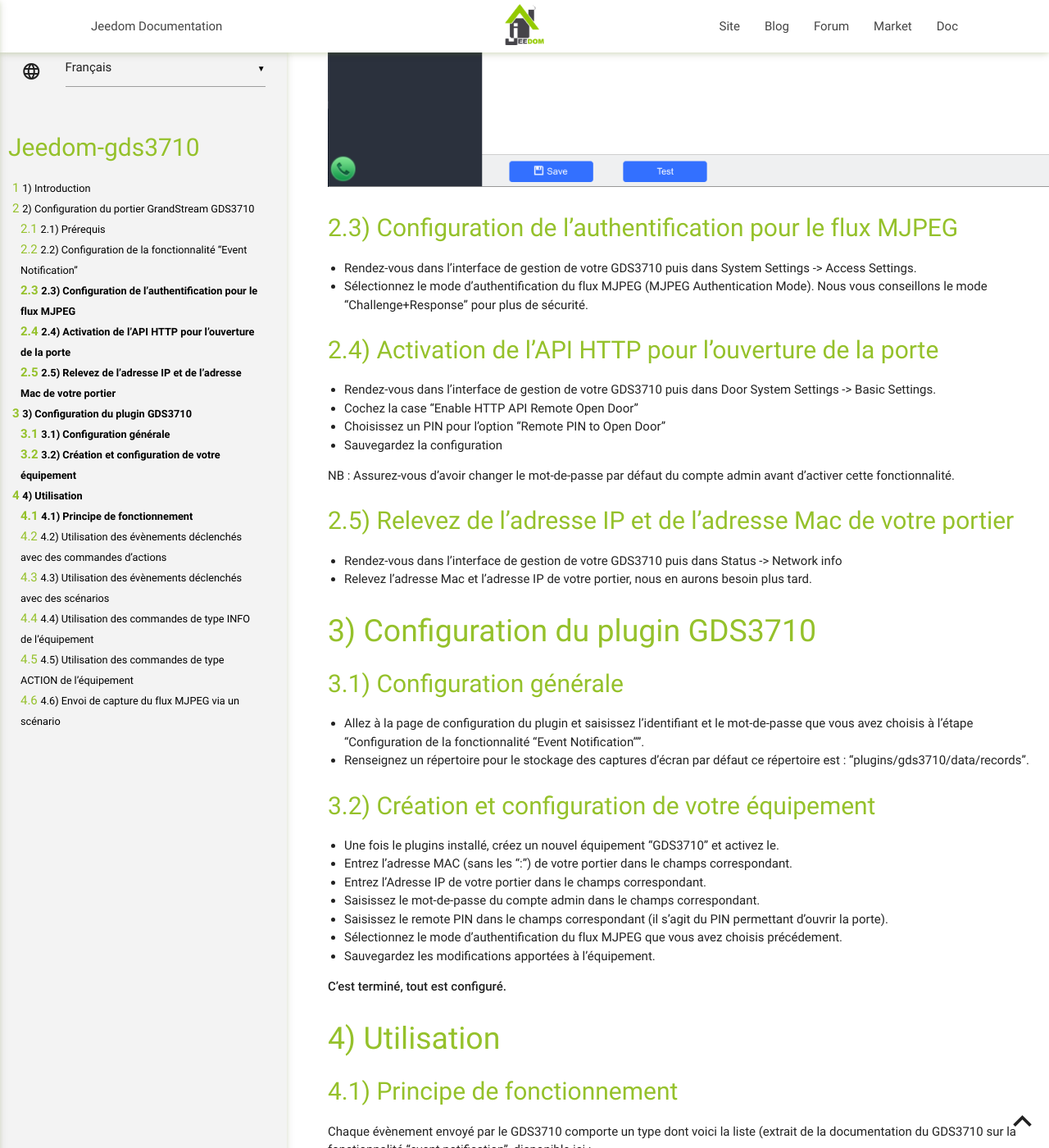
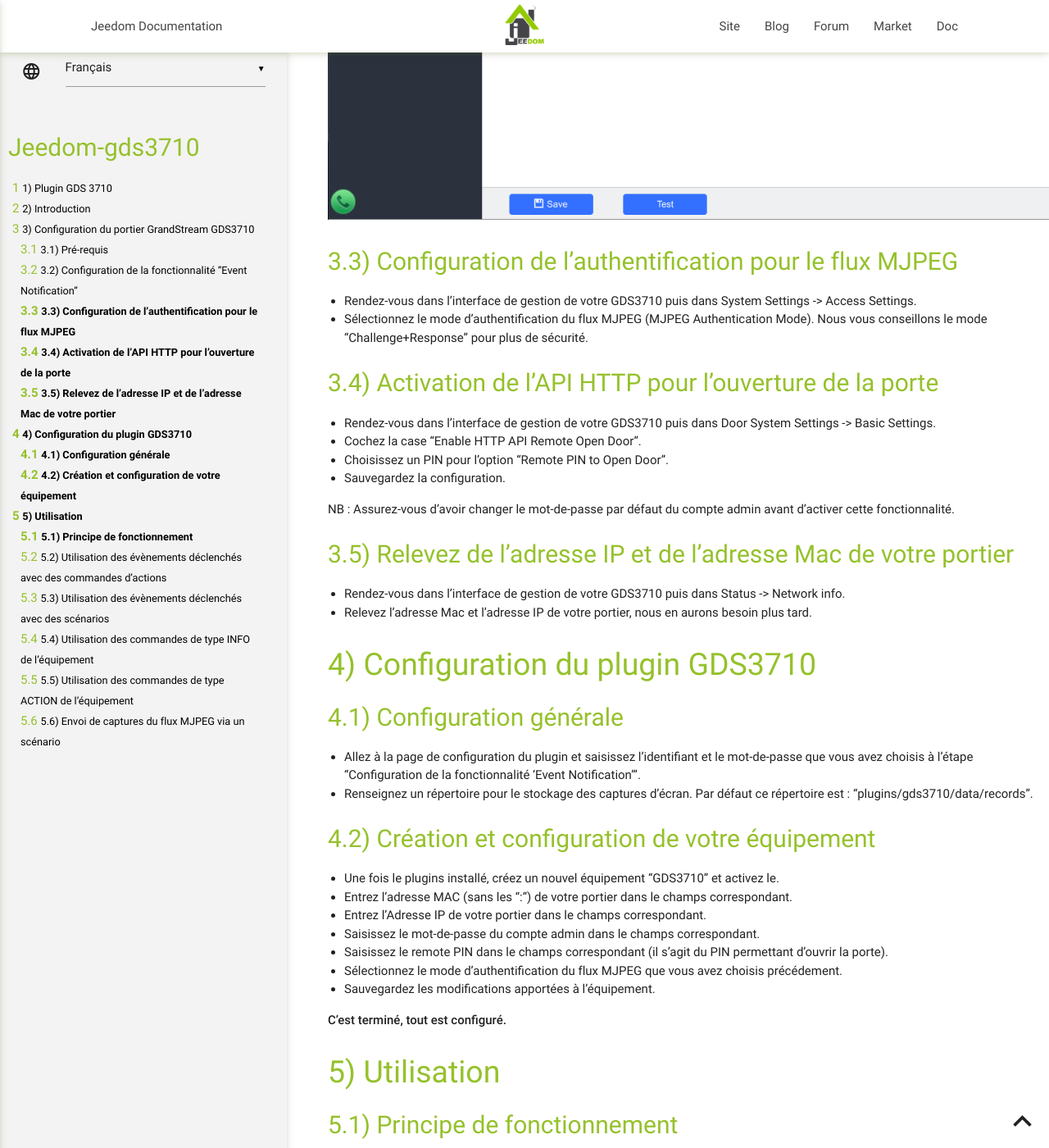
Before and after one commit to ripleyXLR8/jeedom-plugin-gds3710, a Jekyll site: the page built from docs/fr_FR/index.md, in a window 1280 px wide and 1400 px high, scrolled down 1531 px. Shown: the whole window at 82% size. Built offline with Jekyll 4.4.1, drawn with Linux system fonts in a browser that asks for light colours; our own code applies the rules of GitHub Pages for plain Markdown files; some of the changed text lies outside the part shown.

Commit message:
mise à jour de la documentation fifth

```diff
--- a/docs/fr_FR/index.md
+++ b/docs/fr_FR/index.md
@@ -1,4 +1,4 @@
-Plugin GDS 3710
+# Plugin GDS 3710
 > Version du 5 mars 2019
 > by Richard Perez | richard@perez-mail.fr
 
@@ -7,20 +7,20 @@ Ce plugin permet l'intégration du portier GrandStream GDS3710 dans Jeedom. Dans
 - Récupérer es évènements du portier et de les gérer via des scénariis ou des commandes.
 - D'afficher le flux MJPEG du portier dans un widget de dashboard ou de mobile.
 - D'enregistrer des images extraites du flux MJPEG.
-- De consulter les images enregistrées via un explorateur.
-- D'envoyer des images enregistrées via une autre commmandes (testé avec le plugin Telegram).
+- De consulter les images enregistrées via une bibliothèque intégrée.
+- D'envoyer des images enregistrées via une autre commmande (testé avec le plugin Telegram).
 
 # Configuration du portier GrandStream GDS3710
-## Prérequis
+## Pré-requis
 Afin de récupérer les évènements générés par le portier nous allons utiliser la foncitonnalité "Event Notification" qui est disponible à partir de la version 10.0.3.32 du firmware du GrandStream GDS3710. Si vous disposez d'une version antérieure la fonctionnalité "Event notification" ne sera peut-être pas disponible et il vous faudra mettre à jour le firmware de votre GDS3710 vers la dernière version.
 
 ## Configuration de la fonctionnalité "Event Notification"
-- Rendez-vous dans l'interface de gestion de votre GDS3710 puis dans Maintenance -> Event Notification
-- Cochez la case "Enable Event Notification"
+- Rendez-vous dans l'interface de gestion de votre GDS3710 puis dans Maintenance -> Event Notification.
+- Cochez la case "Enable Event Notification".
 - Sélectionnez le type de communication avec le serveur "http" ou "https" selon la configuration de votre serveur Jeedom.
 - Optionnel mais fortement recommandé : Saisissez un identifiant et un mot de passe que votre portier devra fournir a Jeedom pour publier un évènement.
-- Dans champs "HTTP/HTTPS Server", entrez la chaine suivante en remplacant IP_DE_VOTRE_JEEDOM par l'adresse IP de votre serveur Jeedom : `"IP_DE_VOTRE_JEEDOM/plugins/gds3710/core/php/jeeGDS3710.php"`
-- Dans le champs URL Template, entrez la chaine suivante : `mac=${MAC}&content=${WARNING_MSG}&type=${TYPE}&date=${DATE}&card=${CARDID}&sip=${SIPNUM}`
+- Dans champs "HTTP/HTTPS Server", entrez la chaine suivante en remplacant IP_DE_VOTRE_JEEDOM par l'adresse IP de votre serveur Jeedom : `"IP_DE_VOTRE_JEEDOM/plugins/gds3710/core/php/jeeGDS3710.php"`.
+- Dans le champs URL Template, entrez la chaine suivante : `mac=${MAC}&content=${WARNING_MSG}&type=${TYPE}&date=${DATE}&card=${CARDID}&sip=${SIPNUM}`.
 - Sauvegarder la configuration.
 
 ![GDS3710 Configuration](../assets/images/ConfigGDS3710.png)
@@ -31,20 +31,20 @@ Afin de récupérer les évènements générés par le portier nous allons utili
 
 ## Activation de l'API HTTP pour l'ouverture de la porte
 - Rendez-vous dans l'interface de gestion de votre GDS3710 puis dans Door System Settings -> Basic Settings.
-- Cochez la case "Enable HTTP API Remote Open Door"
-- Choisissez un PIN pour l'option "Remote PIN to Open Door"
-- Sauvegardez la configuration
+- Cochez la case "Enable HTTP API Remote Open Door".
+- Choisissez un PIN pour l'option "Remote PIN to Open Door".
+- Sauvegardez la configuration.
 
 NB : Assurez-vous d'avoir changer le mot-de-passe par défaut du compte admin avant d'activer cette fonctionnalité.
 
 ## Relevez de l'adresse IP et de l'adresse Mac de votre portier
-- Rendez-vous dans l'interface de gestion de votre GDS3710 puis dans Status -> Network info
+- Rendez-vous dans l'interface de gestion de votre GDS3710 puis dans Status -> Network info.
 - Relevez l'adresse Mac et l'adresse IP de votre portier, nous en aurons besoin plus tard.
 
 # Configuration du plugin GDS3710
 ## Configuration générale
-- Allez à la page de configuration du plugin et saisissez l'identifiant et le mot-de-passe que vous avez choisis à l'étape "Configuration de la fonctionnalité "Event Notification"".
-- Renseignez un répertoire pour le stockage des captures d'écran par défaut ce répertoire est : "plugins/gds3710/data/records".
+- Allez à la page de configuration du plugin et saisissez l'identifiant et le mot-de-passe que vous avez choisis à l'étape "Configuration de la fonctionnalité 'Event Notification'".
+- Renseignez un répertoire pour le stockage des captures d'écran. Par défaut ce répertoire est : "plugins/gds3710/data/records".
 
 ## Création et configuration de votre équipement
 - Une fois le plugins installé, créez un nouvel équipement "GDS3710" et activez le.
@@ -117,7 +117,7 @@ Lors de l'exécution du scénario, les informations reçues par jeedom seront tr
 |#card#|Contient le numéro de la carte relatif à la notification|
 
 ## Utilisation des commandes de type INFO de l'équipement
-L'onglet commandes contient des commandes de type info contenant pour chaque type d'évènement le dernier évènement reçue au format JSON. La commande "Last event" contient la dernier évèneement réceptionné.
+L'onglet "commandes" contient des commandes de type info contenant pour chaque type d'évènement le dernier évènement reçue au format JSON. La commande "Last event" contient la dernier évèneement réceptionné.
 
 ## Utilisation des commandes de type ACTION de l'équipement
 L'équipement dispose de commandes de type ACTION permettant de réaliser les actions suivantes :
@@ -125,10 +125,10 @@ L'équipement dispose de commandes de type ACTION permettant de réaliser les ac
 - Fermeture de la porte.
 - Réalisation d'une capture d'écran.
 
-## Envoi de capture du flux MJPEG via un scénario
+## Envoi de captures du flux MJPEG via un scénario
 Le plugin vous permet de transmettre des captures du flux MJPEG par l'intermédiaire d'un plugin tiers (testé avec Telegram).
-- Ajoutez un bloc d'action dans un scénario et sélectionnez la commande [Envoyer un snapshot] de votre équipement GDS3710.
-- Dans le champs "Nombre captures ou options" entrez le nombre de capture a envoyer.
-- Dans le champs "Commande message d'envoi des captures" sélectionner la commande pour envoyer la capture (votre bot Telegram).
+- Ajoutez un bloc d'action dans un scénario et sélectionnez la commande "[Envoyer un snapshot]" de votre équipement GDS3710.
+- Dans le champs "Nombre captures ou options" entrez le nombre de captures à envoyer.
+- Dans le champs "Commande message d'envoi des captures" sélectionner la commande pour envoyer la ou les captures (il s'agit de la commande de votre bot Telegram).
 
 ![Envoyer un snapshot dans un scénario](../assets/images/EnvoyerCaptureGDS3710.png)
```
